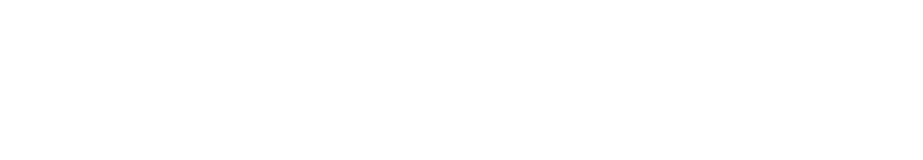
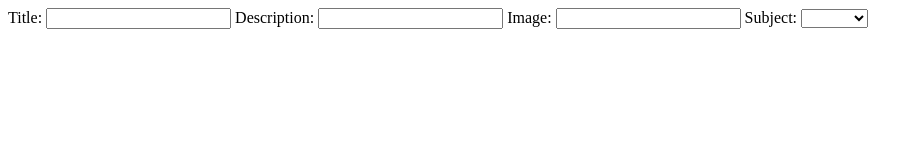
Before and after one commit to nicokrym/cheatsheets, a website: page pages/Make Post/make_post.html in a window 1280 px wide. Shown: the whole page, without its empty margins (0-923 px from the left). Drawn offline with Linux system fonts and the light colour scheme.

Commit message:
Make Post Base

```diff
--- a/pages/Make Post/make_post.html
+++ b/pages/Make Post/make_post.html
@@ -12,6 +12,16 @@
     <title>Document</title>
 </head>
 <body>
-
+    <label for="title">Title:</label>
+    <input type="text" id="title">
+    <label for="description">Description:</label>
+    <input type="text" id="description">
+    <label for="image">Image:</label>
+    <input type="text" id="image">
+    <label for="subject">Subject:</label>
+    <select id="subject">
+        <option disabled>Subject</option>
+        <option value=""></option>
+    </select>
 </body>
 </html>
```
